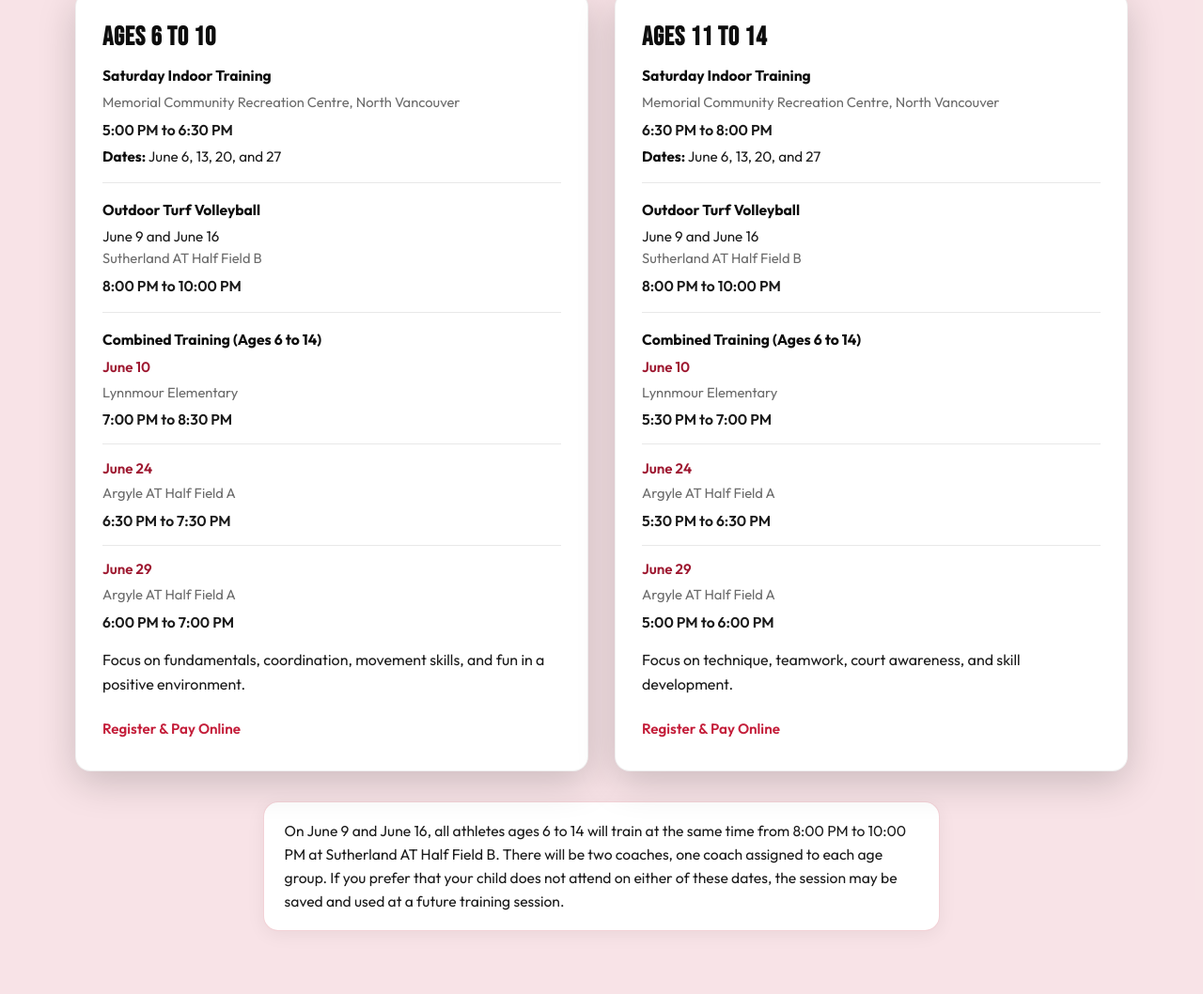
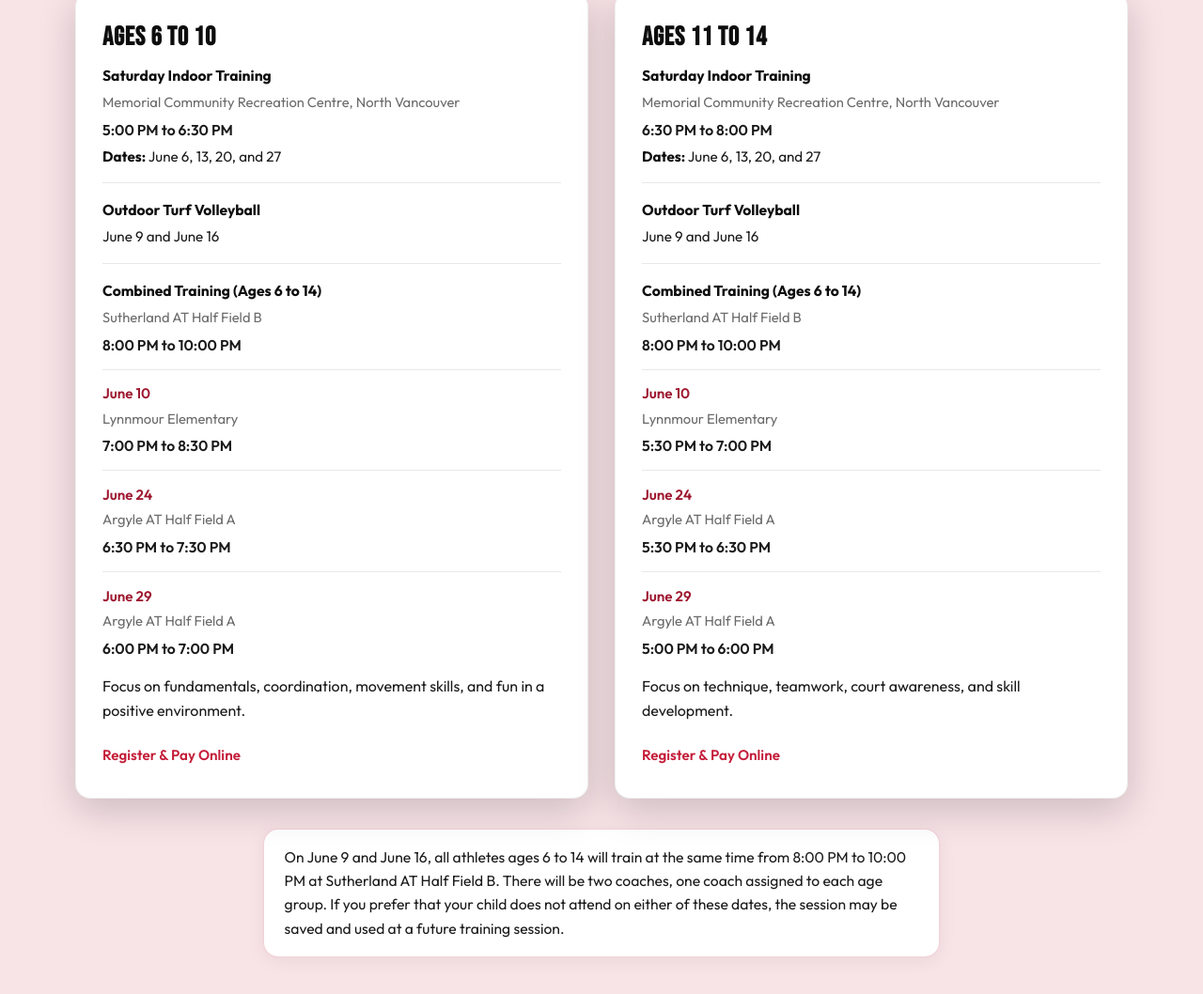
Before and after one commit to allmotionsports/allmotionsports-website, a plain HTML site: page index.html in a window 1280 px wide. Shown: the part 2091-3149 px from the top of the page at 94% size. Drawn offline with Linux system fonts and the light colour scheme.

Commit message:
Refactor program session details in index.html to improve structure by wrapping venue and time in a new div for better organization.

```diff
--- a/index.html
+++ b/index.html
@@ -102,11 +102,13 @@
               <div class="program-block">
                 <p class="program-block-title"><strong>Outdoor Turf Volleyball</strong></p>
                 <p class="program-dates">June 9 and June 16</p>
-                <p class="program-venue">Sutherland AT Half Field B</p>
-                <p class="program-time">8:00 PM to 10:00 PM</p>
               </div>
               <div class="program-block program-block-sessions">
                 <p class="program-block-title"><strong>Combined Training (Ages 6 to 14)</strong></p>
+                <div class="program-session">
+                  <p class="program-venue">Sutherland AT Half Field B</p>
+                  <p class="program-time">8:00 PM to 10:00 PM</p>
+                </div>
                 <div class="program-session">
                   <p class="program-session-date">June 10</p>
                   <p class="program-venue">Lynnmour Elementary</p>
@@ -139,11 +141,13 @@
               <div class="program-block">
                 <p class="program-block-title"><strong>Outdoor Turf Volleyball</strong></p>
                 <p class="program-dates">June 9 and June 16</p>
-                <p class="program-venue">Sutherland AT Half Field B</p>
-                <p class="program-time">8:00 PM to 10:00 PM</p>
               </div>
               <div class="program-block program-block-sessions">
                 <p class="program-block-title"><strong>Combined Training (Ages 6 to 14)</strong></p>
+                <div class="program-session">
+                  <p class="program-venue">Sutherland AT Half Field B</p>
+                  <p class="program-time">8:00 PM to 10:00 PM</p>
+                </div>
                 <div class="program-session">
                   <p class="program-session-date">June 10</p>
                   <p class="program-venue">Lynnmour Elementary</p>
```
